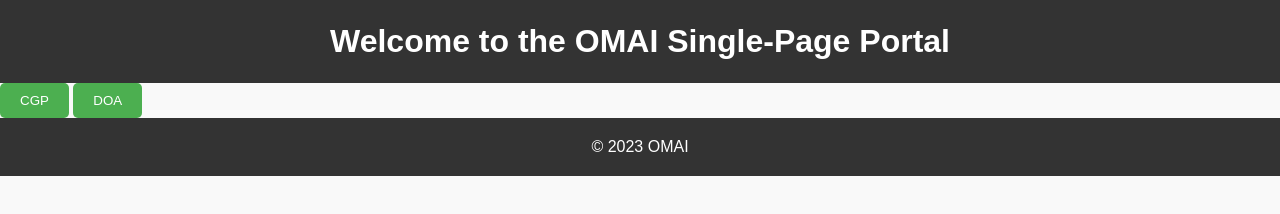
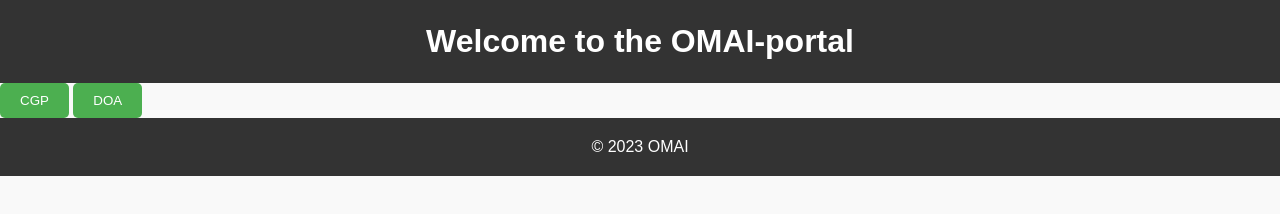
Before and after one commit to cgp-internal/Ori-B_1723029315.2259598, a plain HTML site: page index.html in a window 1280 px wide. Drawn offline with Linux system fonts and the light colour scheme.

Commit message:
Update index.html

```diff
--- a/index.html
+++ b/index.html
@@ -3,12 +3,12 @@
 <head>
     <meta charset="UTF-8">
     <meta name="viewport" content="width=device-width, initial-scale=1.0">
-    <title>Single-Page Portal</title>
+    <title>OMAI-portal</title>
     <link rel="stylesheet" href="style.css">
 </head>
 <body>
     <header>
-        <h1>Welcome to the OMAI Single-Page Portal</h1>
+        <h1>Welcome to the OMAI-portal</h1>
     </header>
     <main>
         <button id="cgp">CGP</button>
```
